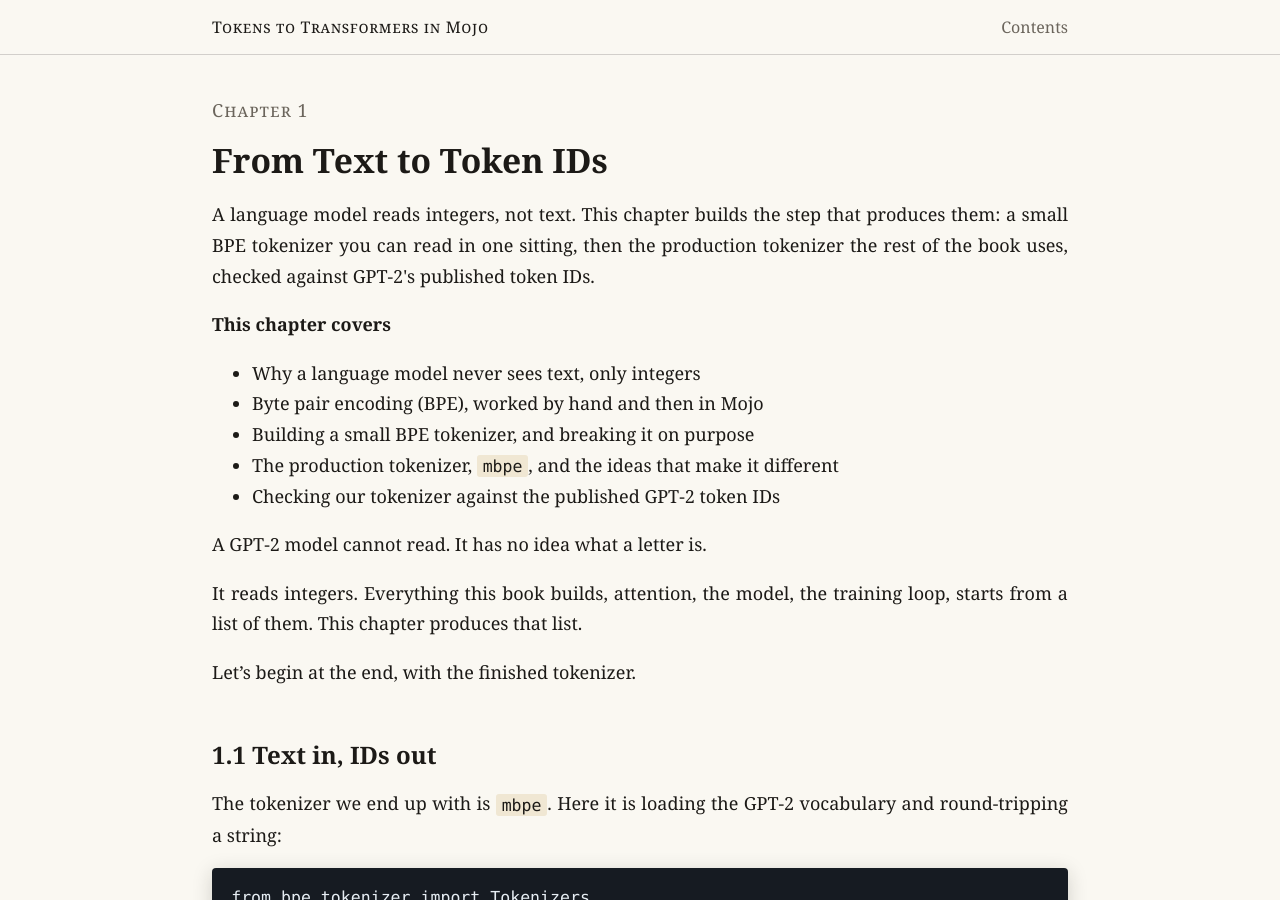
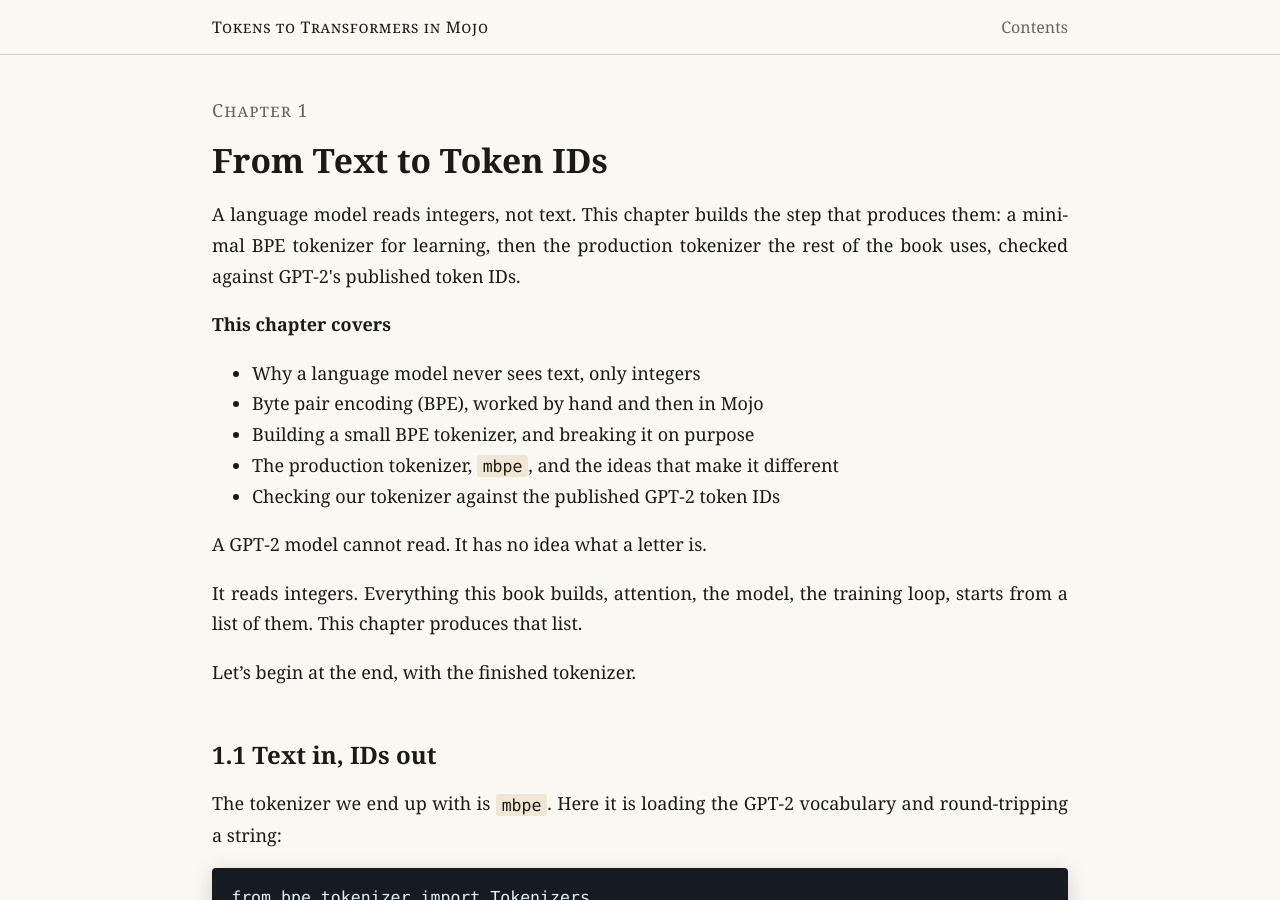
Before and after one commit to ratulb/tokens-to-transformers, a Jekyll site: the page built from _chapters/ch01.md, in a window 1280 px wide and 900 px high. Built offline with Jekyll 4.4.1, drawn with Linux system fonts in a browser that asks for light colours.

Commit message:
Tighten chapter 1 description wording

```diff
--- a/_chapters/ch01.md
+++ b/_chapters/ch01.md
@@ -5,7 +5,7 @@ book: "Tokens to Transformers in Mojo"
 chapter: 1
 permalink: /ch01/
 description: >
-  A language model reads integers, not text. This chapter builds the step that produces them: a small BPE tokenizer you can read in one sitting, then the production tokenizer the rest of the book uses, checked against GPT-2's published token IDs.
+  A language model reads integers, not text. This chapter builds the step that produces them: a minimal BPE tokenizer for learning, then the production tokenizer the rest of the book uses, checked against GPT-2's published token IDs.
 
 ---
 
```
